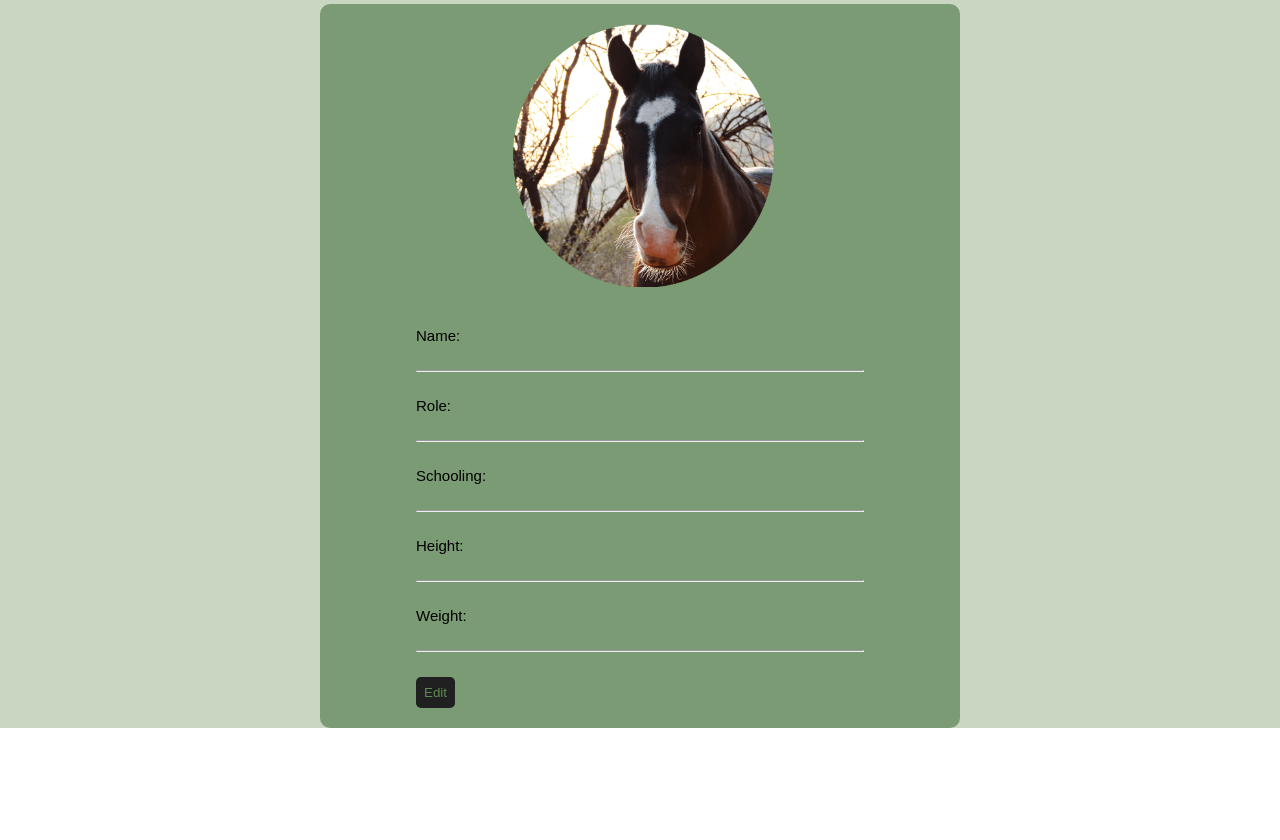
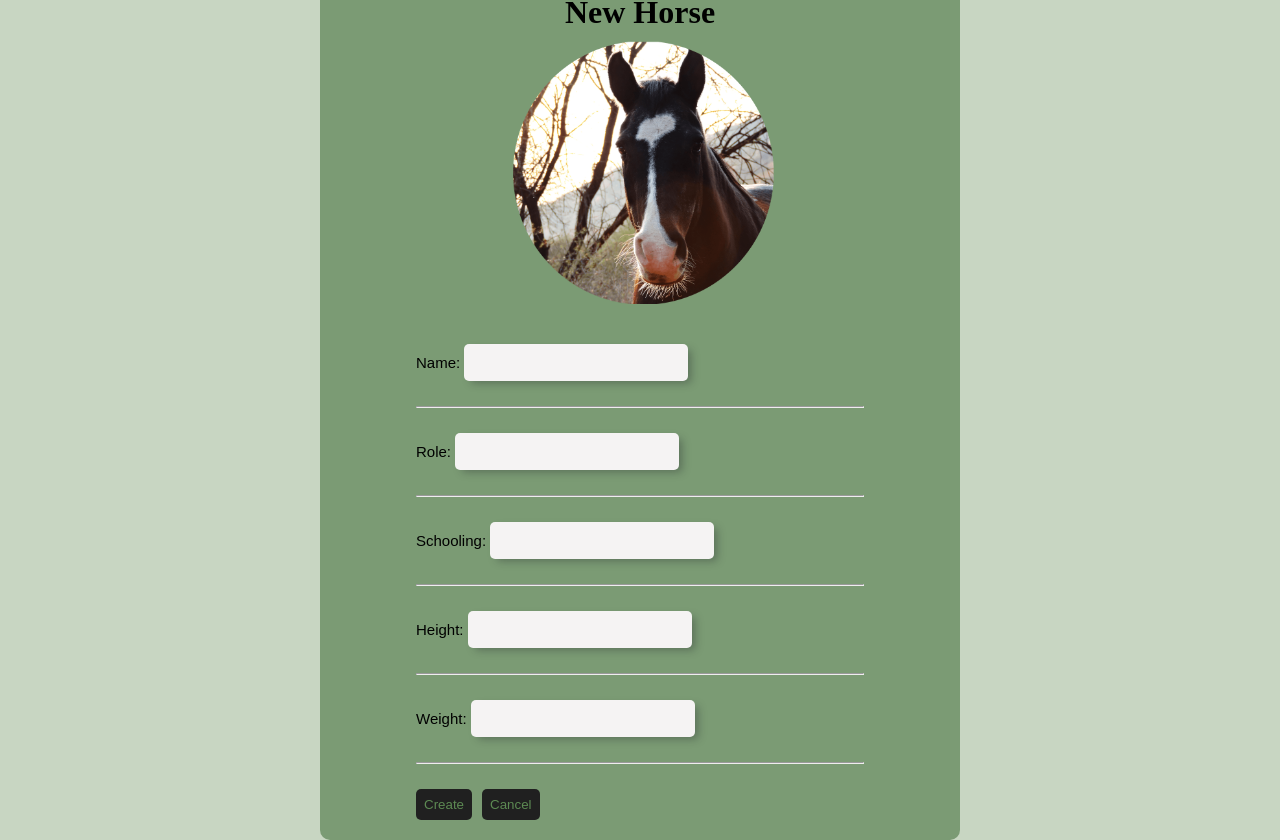
Before and after one commit to T-may1/Reinable, a Vue app: page /profile/new in a window 1280 px wide. Shown: the part 189-1029 px from the top of the page. Before the commit the page ends 917 px from the top, so only its background shows below. Built offline with nearby package versions, Linux system fonts and the light colour scheme; no server answers.

Commit message:
Add new button displays blank profile form and cancel button

```diff
--- a/src/About.vue
+++ b/src/About.vue
@@ -17,7 +17,7 @@ export default {
 
 </script>
 
-<style>
+<style scoped>
 
 .about-container{
     display: flex;
--- a/src/Home.vue
+++ b/src/Home.vue
@@ -17,7 +17,7 @@ export default {
 
 </script>
 
-<style>
+<style scoped>
 
 .home-container{
     display: flex;
--- a/src/Profile.vue
+++ b/src/Profile.vue
@@ -2,7 +2,8 @@
     <div class="profile-page">
         <p v-if="!loaded" class="loading">Loading...</p>
 
-        <div v-else-if="!isEditMode" class="profile-container">
+         <Transition v-else name="profile-fade" mode="out-in">
+            <div v-if="!isEditMode && !isNew" class="profile-container" key="view">
                 <div class="heading-container">
                     <h1>{{ name }}</h1>
                     <img :src="image">
@@ -24,9 +25,9 @@
                 </div>
             </div>
 
-        <div v-else class="profile-container">
+            <div v-else class="profile-container" key="edit">
                 <div class="heading-container">
-                <h1>{{ name }}</h1>
+                    <h1>{{ name || 'New Horse'  }}</h1>
                     <img :src="image">
                 </div>
                 <div class="info-container">
@@ -46,10 +47,13 @@
                         <span>Weight: </span>
                         <input v-model="weight" type="text" />
                         <hr>
-                    <button @click="handleUpdateProfile" id="update-button">Update</button>
+                        <button v-if="isNew" @click="handleCreateProfile" id="create-button">Create</button>
+                        <button v-else @click="handleUpdateProfile" id="update-button">Update</button>
+                        <button v-if="isNew" @click="handleCancel" id="cancel-button">Cancel</button>
                     </div>
                 </div>
             </div>
+        </Transition>
     </div>
 </template>
 
@@ -61,7 +65,7 @@ export default {
     props: {
         id: {
             type: String,
-            required: true
+            default: null
         }
     },
 
@@ -95,6 +99,11 @@ export default {
             }
         }
     },
+    computed: {
+        isNew() {
+            return !this.id
+        }
+    },
     methods: {
 
         async loadProfile() {
@@ -119,6 +128,11 @@ export default {
         handleEditProfile() {
             this.isEditMode = true
         },
+
+        handleCreateProfile() {
+
+        },
+
         async handleUpdateProfile() {
             const payload = {
                 id: this.id,
@@ -153,6 +167,9 @@ export default {
                 body: JSON.stringify(payload)
             })
             return await res.json()
+        },
+        handleCancel(){
+            this.$router.push('/profiles')
         }
 
     },
@@ -235,6 +252,10 @@ span {
 #edit-button {
     margin-bottom: 20px;
 }
+#create-button {
+    margin-bottom: 20px;
+    margin-right: 10px;
+}
 
 button{
     background-color:rgb(32, 32, 32);
@@ -251,4 +272,17 @@ button:hover{
     color: rgb(32, 32, 32);
 }
 
+.profile-fade-enter-active {
+    transition: opacity 0.3s ease;
+}
+
+.profile-fade-leave-active {
+    transition: opacity 0.2s ease;
+}
+
+.profile-fade-enter-from,
+.profile-fade-leave-to {
+    opacity: 0;
+}
+
 </style>
--- a/src/ProfilesList.vue
+++ b/src/ProfilesList.vue
@@ -1,6 +1,13 @@
 <template>
     <div class="main-container">
-        <h1>Horses</h1>
+        <div class="heading">
+            <h1>Horses</h1>
+            <div class="add-new-link">
+                <router-link :to="{ name: 'new-profile', params: { id: 'new' } }">Add new Profile
+                </router-link>
+            </div>
+        </div>
+
         <div class="profile-links">
             <ul>
                 <li v-for="horse in horses" :key="horse.id">
@@ -48,7 +55,7 @@ onBeforeUnmount(() => {
     font-family:fantasy;
     font-size: 100px;
     color: rgb(93, 138, 83);
-    transition: all .3s ease;
+    transition: all .5s ease;
 }
 
 .profile-links li a:hover{
@@ -59,5 +66,32 @@ onBeforeUnmount(() => {
     list-style: none;
 }
 
+.heading{
+    display:flex;
+    flex-direction: row;
+    align-items: center;
+    width: 100%;
+    max-width: 500px;
+    justify-content: right;
+    margin-top: 70px;
+
+}
+
+.add-new-link{
+    border: 1px solid #000000;
+    margin-left: 50px;
+    padding: 8px;
+    transition: all .3s ease;
+
+}
+.add-new-link a{
+    text-decoration: none;
+    color: #000000;
+    font-size: 20px;
+}
+.add-new-link:hover{
+    background-color: rgb(93, 138, 83);
+    cursor: pointer;
+}
 
 </style>
--- a/src/router.js
+++ b/src/router.js
@@ -8,6 +8,7 @@ import ProfilesList from './ProfilesList.vue'
 const routes = [
   { path: '/', name: 'home', component: Home},
   { path: '/about', name: 'about', component: About},
+  { path: '/profile/new', name: 'new-profile', component: Profile },
   { path: '/profile/:id', name: 'profile', component: Profile, props: true },
   { path: '/profiles', name: 'profiles', component: ProfilesList }
 ]
```
Also changed, not shown: slugify.js (added). Lines whose indentation alone changed are shown as unchanged.
